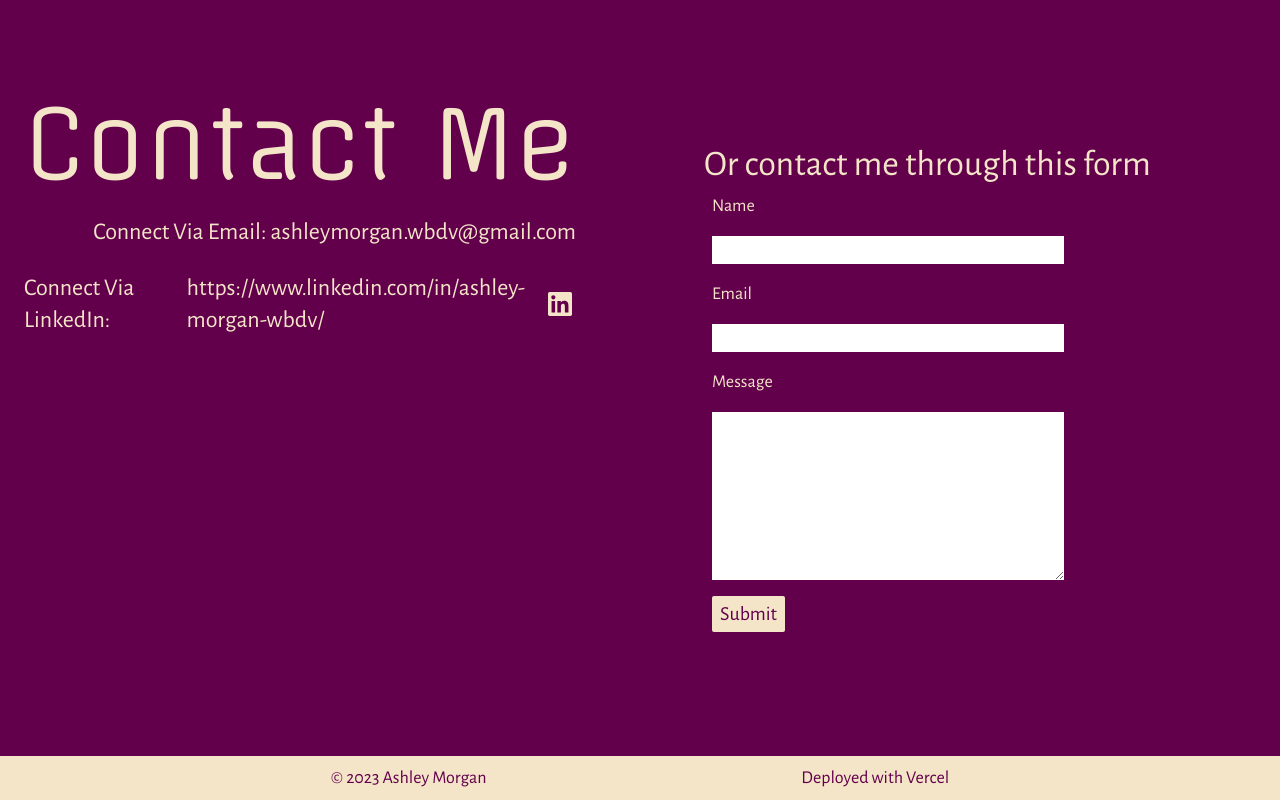
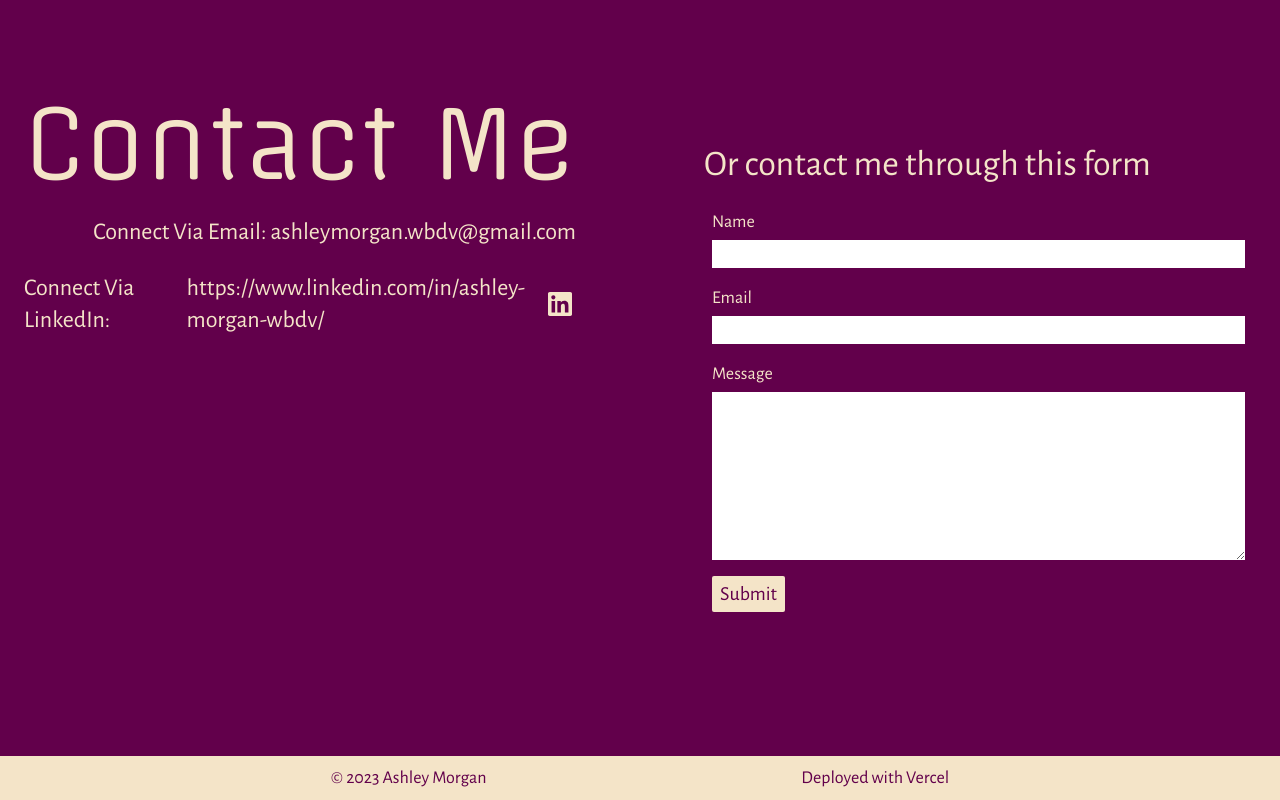
Before and after one commit to AshlavaDev/portfolio, a Next.js app: page / in a window 1280 px wide. Shown: the part 2400-3200 px from the top of the page. Built offline with nearby package versions, Linux system fonts and the light colour scheme.

Commit message:
change form css to make it more ux friendly

```diff
--- a/components/ContactForm.jsx
+++ b/components/ContactForm.jsx
@@ -61,9 +61,9 @@ export default function ContactForm() {
       });
   };
   return (
-    <div className='max-w-prose w-2/3'>
-      <form onSubmit={handleOnSubmit} className='flex flex-col gap-y-4 p-2 md:text-lg'>
-        <label htmlFor='name'>Name</label>
+    <div className='max-w-prose w-full'>
+      <form onSubmit={handleOnSubmit} className='flex flex-col p-2 md:text-lg'>
+        <label htmlFor='name' className='pt-4 pb-1'>Name</label>
         <input
           id='name'
           type='text'
@@ -73,7 +73,7 @@ export default function ContactForm() {
           value={inputs.name}
           className='text-dark-grey px-1'
         />
-        <label htmlFor="email">Email</label>
+        <label htmlFor="email" className='pt-4 pb-1'>Email</label>
         <input
           id="email"
           type="email"
@@ -83,7 +83,7 @@ export default function ContactForm() {
           value={inputs.email}
           className='text-dark-grey px-1'
         />
-        <label htmlFor="message">Message</label>
+        <label htmlFor="message" className='pt-4 pb-1'>Message</label>
         <textarea
           rows="6"
           id="message"
@@ -93,7 +93,7 @@ export default function ContactForm() {
           value={inputs.message}
           className='text-dark-grey px-1'
         />
-        <button type="submit" disabled={status.submitting} className='px-2 py-1 bg-cream text-burgundy max-w-max rounded-sm text-lg md:text-xl'>
+        <button type="submit" disabled={status.submitting} className='px-2 py-1 mt-4 bg-cream text-burgundy max-w-max rounded-sm text-lg md:text-xl'>
           {!status.submitting
             ? !status.submitted
               ? 'Submit'
```
